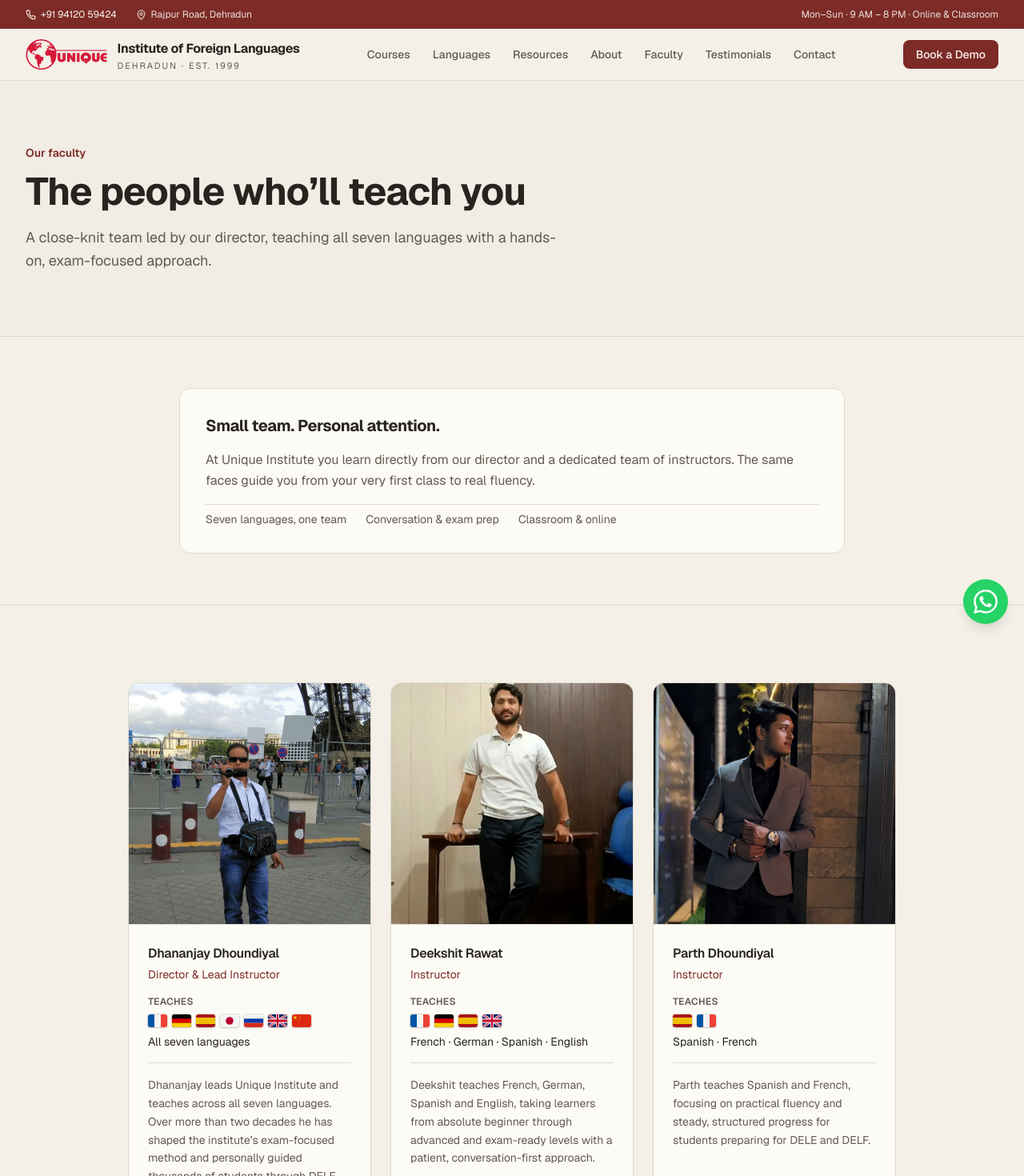
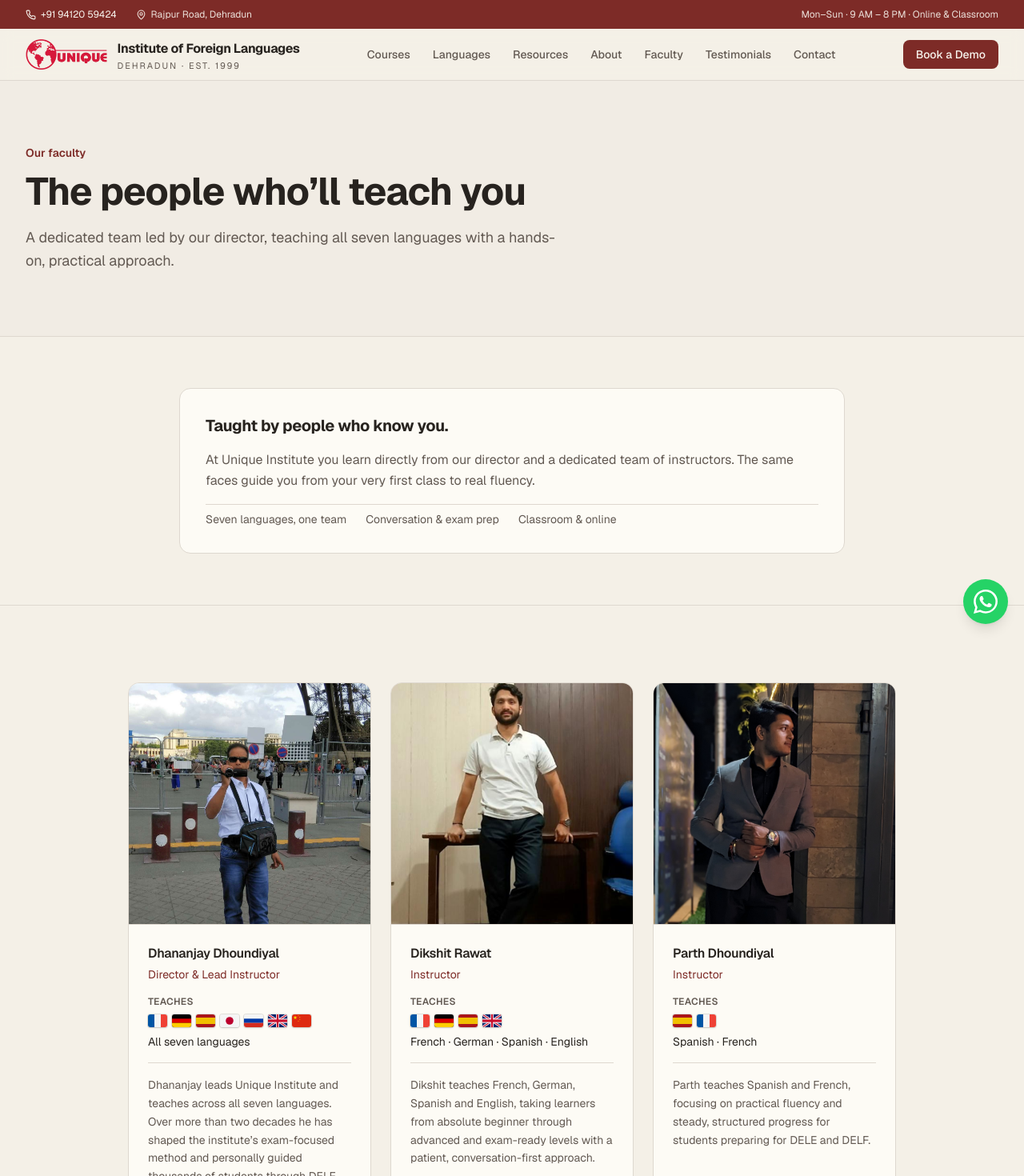
Before and after one commit to mohitgauniyal/uifl, a Next.js app: page /faculty in a window 1280 px wide. Shown: the top 1470 px of the page at 80% size. Built offline with nearby package versions, Linux system fonts and the light colour scheme.

Commit message:
Remove team-size wording on Faculty; fix Dikshit spelling
Drops 'small team' / 'close-knit' phrasing (future-flexible) in favour of
'dedicated team' and a warmer heading. Corrects Deekshit -> Dikshit in the
name, bio, id, photo path, the image filename, and ASSETS.md.

```diff
--- a/app/faculty/page.tsx
+++ b/app/faculty/page.tsx
@@ -28,13 +28,13 @@ const faculty = [
     bio: 'Dhananjay leads Unique Institute and teaches across all seven languages. Over more than two decades he has shaped the institute’s exam-focused method and personally guided thousands of students through DELF, Goethe, DELE, JLPT, HSK and IELTS preparation.',
   },
   {
-    id: 'deekshit',
-    name: 'Deekshit Rawat',
+    id: 'dikshit',
+    name: 'Dikshit Rawat',
     role: 'Instructor',
-    photo: '/faculty/deekshit.jpg',
+    photo: '/faculty/dikshit.jpg',
     teaches: ['french', 'german', 'spanish', 'english'],
     teachesLabel: 'French · German · Spanish · English',
-    bio: 'Deekshit teaches French, German, Spanish and English, taking learners from absolute beginner through advanced and exam-ready levels with a patient, conversation-first approach.',
+    bio: 'Dikshit teaches French, German, Spanish and English, taking learners from absolute beginner through advanced and exam-ready levels with a patient, conversation-first approach.',
   },
   {
     id: 'parth',
@@ -48,7 +48,7 @@ const faculty = [
 ]
 
 const highlights = [
-  { title: 'One team, seven languages', description: 'A close-knit faculty teaching French, German, Spanish, Japanese, Russian, English and Chinese under one roof.' },
+  { title: 'One team, seven languages', description: 'A dedicated faculty teaching French, German, Spanish, Japanese, Russian, English and Chinese under one roof.' },
   { title: 'Exam-focused teaching', description: 'Structured preparation for DELF, Goethe, DELE, JLPT, HSK, IELTS and TOEFL — with mock tests and real feedback.' },
   { title: 'Small, personal batches', description: 'Level-matched groups kept small, so every learner gets genuine individual attention.' },
   { title: 'Guidance beyond class', description: 'Study-abroad and exam counselling alongside day-to-day teaching.' },
@@ -66,14 +66,14 @@ export default function FacultyPage() {
       <PageHeader
         eyebrow="Our faculty"
         title="The people who’ll teach you"
-        description="A close-knit team led by our director, teaching all seven languages with a hands-on, exam-focused approach."
+        description="A dedicated team led by our director, teaching all seven languages with a hands-on, practical approach."
       />
 
       {/* Intro band */}
       <section className="py-16 bg-background border-b border-border">
         <div className="max-w-4xl mx-auto px-4 sm:px-6 lg:px-8">
           <div className="rounded-xl border border-border bg-card p-8 space-y-4">
-            <h2 className="text-xl font-bold text-foreground">Small team. Personal attention.</h2>
+            <h2 className="text-xl font-bold text-foreground">Taught by people who know you.</h2>
             <p className="text-muted-foreground leading-relaxed">
               At Unique Institute you learn directly from our director and a dedicated team of
               instructors. The same faces guide you from your very first class to real fluency.
--- a/public/ASSETS.md
+++ b/public/ASSETS.md
@@ -17,7 +17,7 @@ Use `.jpg` for photos. Keep the **exact** names and folders below.
 | File | Path | Appears |
 |------|------|---------|
 | Dhananjay Dhoundiyal | `public/faculty/dhananjay.jpg` | Faculty page |
-| Deekshit Rawat | `public/faculty/deekshit.jpg` | Faculty page |
+| Dikshit Rawat | `public/faculty/dikshit.jpg` | Faculty page |
 | Parth Dhoundiyal | `public/faculty/parth.jpg` | Faculty page |
 | Director's photo (a different pic of Dhananjay) | `public/about/director.jpg` | About → Director's message |
 
```
Also changed, not shown: public/faculty/dikshit.jpg (renamed from public/faculty/deekshit.jpg).
